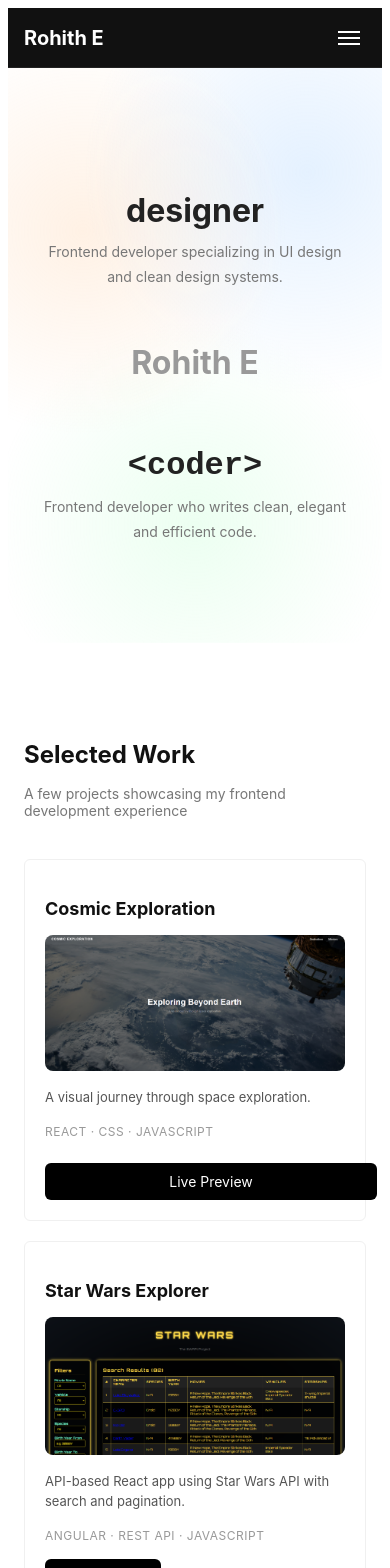
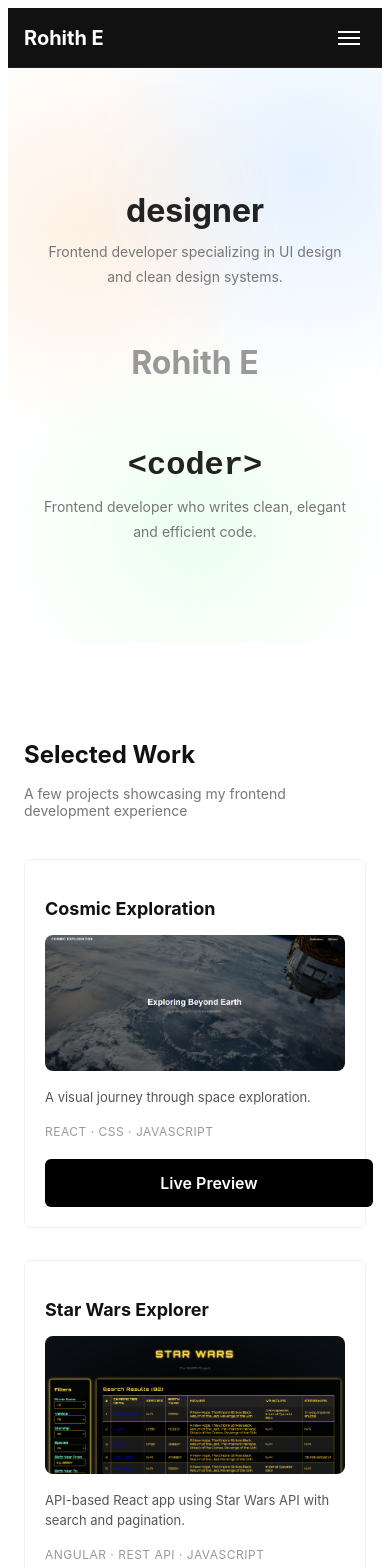
Before and after one commit to MugiwaranoRohith/rohith-portfolio, a React (Vite) app: page / in a window 390 px wide. Shown: the top 1568 px of the page. Built offline with nearby package versions, Linux system fonts and the light colour scheme.

Commit message:
Initial portfolio deployse

```diff
--- a/src/components/Projects.css
+++ b/src/components/Projects.css
@@ -1,9 +1,8 @@
-/* ================= DESKTOP DEFAULT ================= */
+/* ================= SECTION ================= */
 
 .projects-section {
   padding: 120px 100px;
   background-color: #fff;
-  max-width: 100%;
   box-sizing: border-box;
 }
 
@@ -19,30 +18,32 @@
   max-width: 520px;
 }
 
+/* ================= GRID ================= */
+
 .projects-grid {
   display: grid;
   grid-template-columns: repeat(3, 1fr);
   gap: 40px;
-  width: 100%;
 }
 
+/* ================= CARD ================= */
+
 .project-card {
-  width: 100%;
   border: 1px solid #f0f0f0;
-  border-radius: 6px;
+  border-radius: 8px;
   padding: 32px;
   background: #fff;
-  box-sizing: border-box;
   transition: transform 0.2s ease, box-shadow 0.2s ease;
 }
 
-/* Hover only where hover exists */
 @media (hover: hover) {
   .project-card:hover {
     transform: translateY(-4px);
     box-shadow: 0 10px 30px rgba(0, 0, 0, 0.06);
   }
 }
+
+/* ================= CONTENT ================= */
 
 .project-title {
   font-size: 20px;
@@ -59,18 +60,51 @@
 .project-tech {
   font-size: 12px;
   color: #999;
-  margin-bottom: 24px;
+  margin-bottom: 20px;
   text-transform: uppercase;
   letter-spacing: 0.5px;
-  white-space: normal;
-  word-break: keep-all;
+}
+
+.project-image {
+  width: 100%;
+  border-radius: 8px;
+  margin: 16px 0;
+  display: block;
+}
+
+/* ================= ACTIONS ================= */
+
+.project-actions {
+  display: flex;
+  gap: 12px;
+}
+
+.project-preview,
+.project-link {
+  display: inline-flex;
+  align-items: center;
+  justify-content: center;
+  padding: 10px 16px;
+  font-size: 14px;
+  font-weight: 600;
+  border-radius: 6px;
+  text-decoration: none;
+  transition: background 0.2s ease, transform 0.15s ease;
+}
+
+.project-preview {
+  background: #000;
+  color: #fff;
 }
 
 .project-link {
-  font-size: 14px;
+  background: #f4f4f4;
   color: #111;
-  text-decoration: none;
-  font-weight: 600;
+}
+
+.project-preview:active,
+.project-link:active {
+  transform: scale(0.97);
 }
 
 /* ================= TABLET ================= */
@@ -91,7 +125,6 @@
 @media (max-width: 768px) {
   .projects-section {
     padding: 64px 16px;
-    max-width: 100%;
   }
 
   .projects-heading {
@@ -99,29 +132,27 @@
   }
 
   .projects-subheading {
-    font-size: 14px;
     margin-bottom: 40px;
   }
 
   .projects-grid {
-    display: flex;
-    flex-direction: column;
-    gap: 20px;
-    width: 100%;
+    grid-template-columns: 1fr;
   }
 
   .project-card {
-    width: 100%;
     padding: 20px;
   }
-}
 
+  .project-actions {
+    flex-direction: column;
+  }
 
-.project-image {
-  width: 100%;
-  border-radius: 8px;
-  margin: 16px 0;
-  display: block;
+  .project-preview,
+  .project-link {
+    width: 100%;
+    padding: 14px;
+    font-size: 16px;
+  }
 }
 
 /* ================= SMALL MOBILE ================= */
@@ -139,39 +170,3 @@
     font-size: 13px;
   }
 }
-@media (max-width: 768px) {
-  .projects-grid {
-    grid-template-columns: 1fr;
-  }
-
-  .project-card {
-    padding: 20px;
-  }
-
-  .project-actions {
-    flex-direction: column;
-    gap: 12px;
-  }
-
-  .project-preview,
-  .project-link {
-    width: 100%;
-    text-align: center;
-    padding: 14px;
-    font-size: 16px;
-  }
-}
-.project-actions {
-  display: flex;
-  gap: 12px;
-  margin-top: 16px;
-}
-
-.project-preview {
-  background: #000;
-  color: #fff;
-  padding: 10px 16px;
-  text-decoration: none;
-  border-radius: 6px;
-  font-size: 14px;
-}
--- a/src/components/Projects.jsx
+++ b/src/components/Projects.jsx
@@ -28,7 +28,6 @@ function Projects() {
             React · CSS · JavaScript
           </p>
 
-          <div className="project-actions">
             <a
               href="https://rohithspace2.vercel.app/"
               target="_blank"
@@ -39,33 +38,9 @@ function Projects() {
             </a>
 
 
-          </div>
         </div>
 
-        {/* Project 2 */}
-        {/* <div className="project-card">
-          <h3 className="project-title">Shopify Frontend</h3>
 
-          <p className="project-desc">
-            Shopify frontend customization with product pages, reusable UI
-            components, and responsive design.
-          </p>
-
-          <p className="project-tech">
-            Shopify · HTML · CSS · JavaScript
-          </p>
-
-          <a
-            className="project-link"
-            href="https://github.com/MugiwaranoRohith/Rohith-E"
-            target="_blank"
-            rel="noreferrer"
-          >
-            View on GitHub →
-          </a>
-        </div> */}
-
-        {/* Project 3 */}
         <div className="project-card">
           <h3 className="project-title">Star Wars Explorer</h3>
 
```
